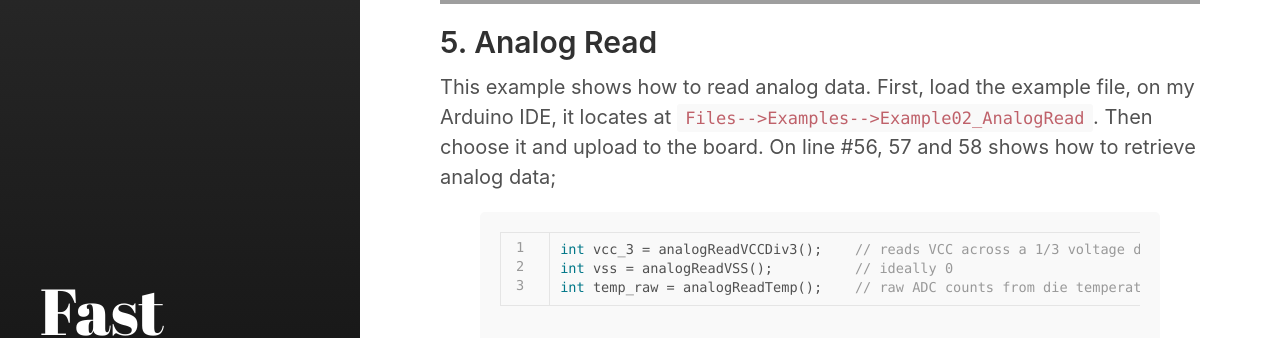
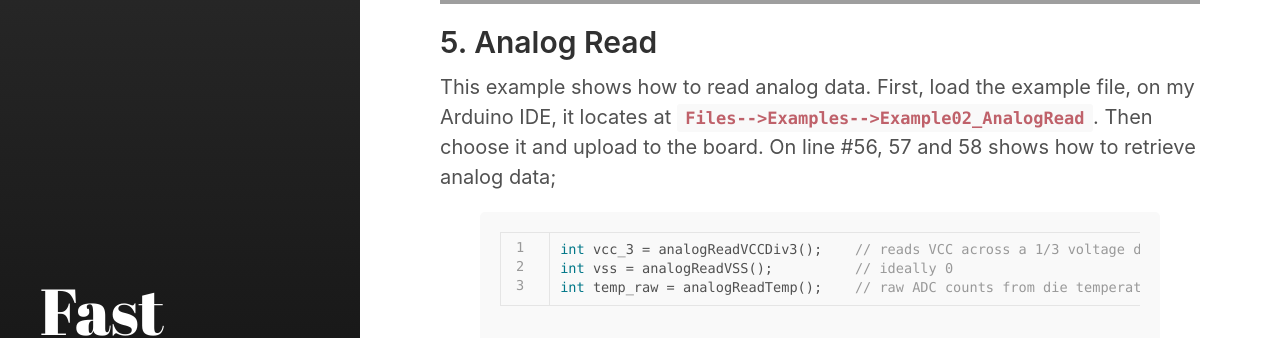
Before and after one commit to soulkun/hydeout, a Jekyll site: the page built from category/lab1.md, in a window 1280 px wide and 900 px high, scrolled down 1945 px. Shown: the part 150-488 px from the top of the window. Built offline with Jekyll 4.4.1, drawn with Linux system fonts in a browser that asks for light colours; grey boxes are pictures that could not be loaded.

Commit message:
Update lab1.md

```diff
--- a/category/lab1.md
+++ b/category/lab1.md
@@ -36,7 +36,7 @@ Click [here](http://www.youtube-nocookie.com/embed/CPWnKTZDggU) if the video doe
 </div>
 
 ## 5. Analog Read
-This example shows how to read analog data. First, load the example file, on my Arduino IDE, it locates at `Files-->Examples-->Example02_AnalogRead`. Then choose it and upload to the board. On line #56, 57 and 58 shows how to retrieve analog data;
+This example shows how to read analog data. First, load the example file, on my Arduino IDE, it locates at **`Files-->Examples-->Example02_AnalogRead`**. Then choose it and upload to the board. On line #56, 57 and 58 shows how to retrieve analog data;
 {% highlight c linenos %}
 int vcc_3 = analogReadVCCDiv3();    // reads VCC across a 1/3 voltage divider
 int vss = analogReadVSS();          // ideally 0
@@ -55,7 +55,7 @@ Click [here](http://www.youtube-nocookie.com/embed/WPtpbuohPgc) if the video doe
 </div>
 
 ## 6. Microphone Output
-In this example, load the example file located at `File-->Examples-->PDM-->Example1_MicrophoneOutput` then upload to the board. The Artemis Nano board is using a Pluse-Density Modulation microphone. Open the serial monitor, it continuously shows the loudest frequency currently captured. One thing I noticed, when my environment is silent, the serial monitor shows the loudest frequency is around **20015 Hz**...
+In this example, load the example file located at **`File-->Examples-->PDM-->Example1_MicrophoneOutput`** then upload to the board. The Artemis Nano board is using a Pluse-Density Modulation microphone. Open the serial monitor, it continuously shows the loudest frequency currently captured. One thing I noticed, when my environment is silent, the serial monitor shows the loudest frequency is around **20015 Hz**...
 
 To test, I use my iPhone app to generate serval different frequencies, and finally I use my PC to generate a 16kHz sound, it seems this PDM microphone is pretty precise.
 Click [here](http://www.youtube-nocookie.com/embed/88ZAxnkcrFo) if the video does not show.
```
